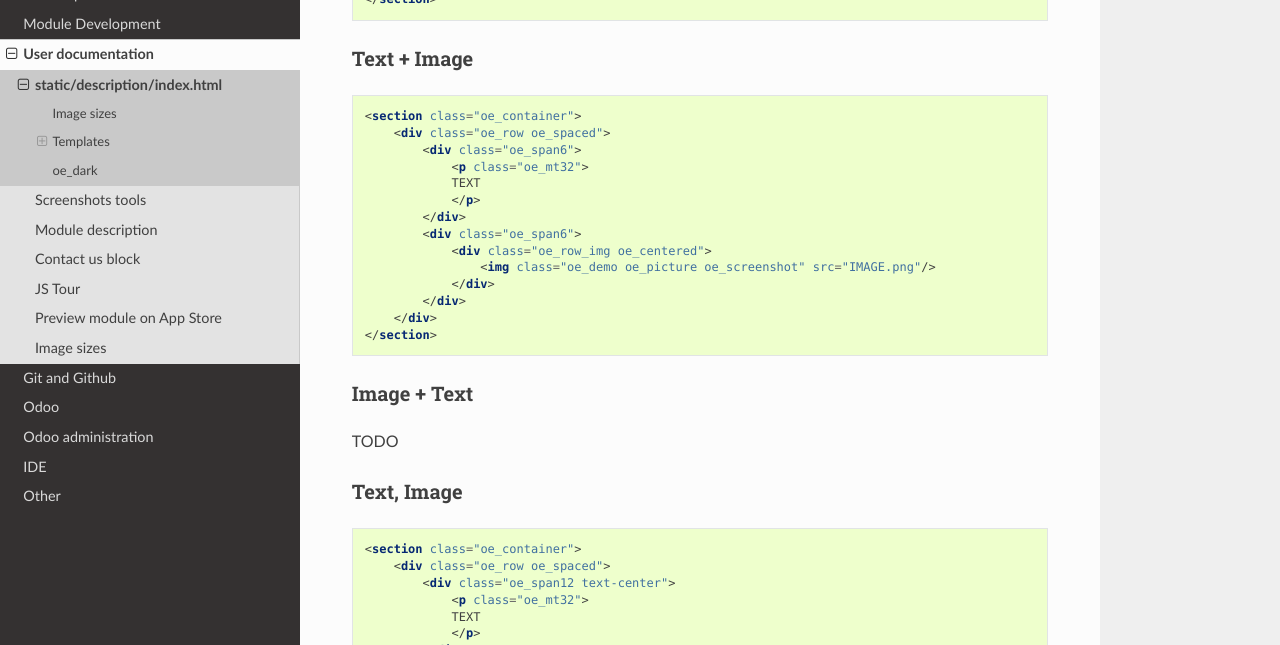
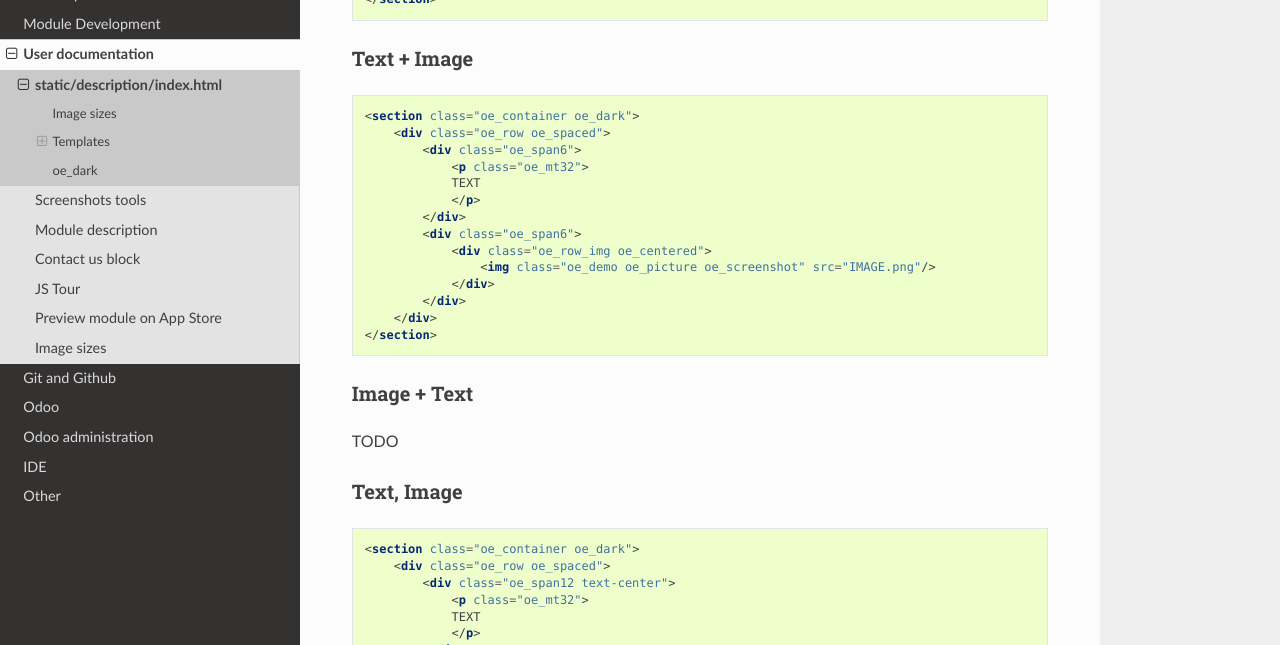
Before and after one commit to itpp-labs/odoo-development, a Sphinx documentation site: the page built from docs/description/index.html.rst, in a window 1280 px wide and 900 px high, scrolled down 574 px. Shown: the part 151-796 px from the top of the window. Built offline with Sphinx 7.4.7 and the Read the Docs theme 2.0.0, drawn with Linux system fonts in a browser that asks for light colours; pages that are not in the unit, such as notebooks, are missing from menus.

Commit message:
[IMP] add oe_dark to templates

```diff
--- a/docs/description/index.html.rst
+++ b/docs/description/index.html.rst
@@ -32,7 +32,7 @@ Text + Image
 
 .. code-block:: html
 
-    <section class="oe_container">
+    <section class="oe_container oe_dark">
         <div class="oe_row oe_spaced">
             <div class="oe_span6">
                 <p class="oe_mt32">
@@ -57,7 +57,7 @@ Text, Image
 
 .. code-block:: html
 
-    <section class="oe_container">
+    <section class="oe_container oe_dark">
         <div class="oe_row oe_spaced">
             <div class="oe_span12 text-center">
                 <p class="oe_mt32">
```
